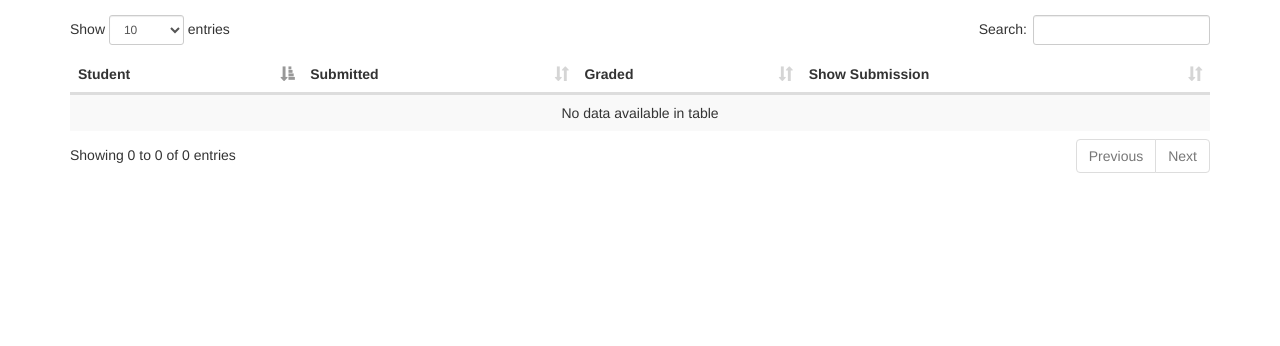
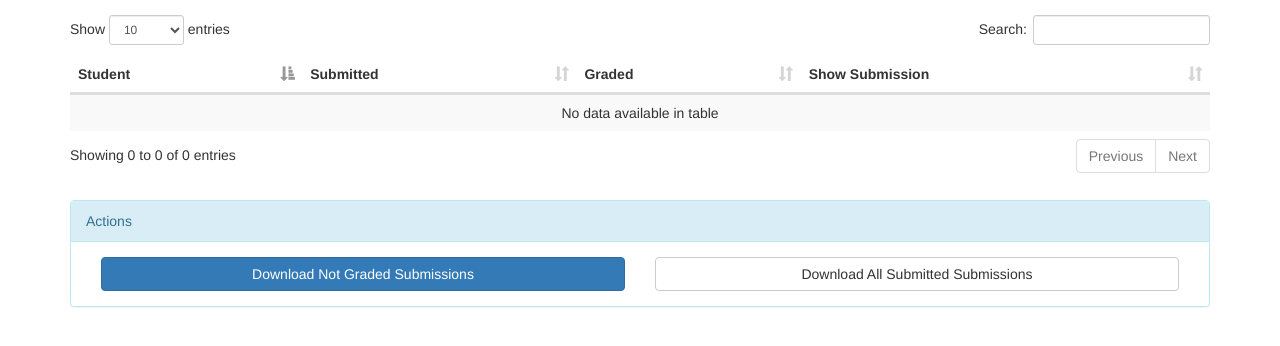
Before and after one commit to mitodl/sga-lti, a Django app: template sga/templates/sga/view_assignment.html in a window 1280 px wide. Shown: the part 132-478 px from the top of the page. Run offline with Django 3.2, Linux system fonts and the light colour scheme; the template is opened without the code that fills it, so the values that code supplies are empty; some libraries are stand-ins or nearby versions.

Commit message:
Download submissions in zip file

```diff
--- a/sga/constants.py
+++ b/sga/constants.py
@@ -16,7 +16,8 @@ class Roles():
     admin = "admin"
 
 def student_submission_file_path(instance, filename):
-    return "student-uploads/{last_name}_{first_name}-{assignment_name}{extension}".format(
+    return "student-uploads/{course_id}/{last_name}_{first_name}-{assignment_name}{extension}".format(
+        course_id=instance.assignment.course.edx_id,
         last_name=instance.student.last_name,
         first_name=instance.student.first_name,
         assignment_name=instance.assignment.name,
@@ -24,7 +25,8 @@ def student_submission_file_path(instance, filename):
     )
 
 def grader_submission_file_path(instance, filename):
-    return "grader-uploads/{last_name}_{first_name}-{assignment_name}{extension}".format(
+    return "grader-uploads/{course_id}/{last_name}_{first_name}-{assignment_name}{extension}".format(
+        course_id=instance.assignment.course.edx_id,
         last_name=instance.student.last_name,
         first_name=instance.student.first_name,
         assignment_name=instance.assignment.name,
--- a/sga/templates/sga/view_assignment.html
+++ b/sga/templates/sga/view_assignment.html
@@ -45,4 +45,26 @@
         {% endfor %}
         </tbody>
     </table>
+
+    <div class="clearfix"></div>
+    <br>
+
+    <div class="panel panel-info">
+        <div class="panel-heading">Actions</div>
+        <div class="panel-body">
+            <div class="col-sm-6">
+                <a href="{% url 'download_not_graded_submissions' assignment_id=assignment.edx_id %}"
+                   class="btn btn-primary btn-block">
+                    Download Not Graded Submissions
+                </a>
+            </div>
+            <br class="visible-xs">
+            <div class="col-sm-6">
+                <a href="{% url 'download_all_submissions' assignment_id=assignment.edx_id %}"
+                   class="btn btn-default btn-block">
+                    Download All Submitted Submissions
+                </a>
+            </div>
+        </div>
+    </div>
 {% endblock %}
--- a/sga/urls.py
+++ b/sga/urls.py
@@ -3,7 +3,8 @@ from django.conf.urls.static import static
 
 from sga.views import index, dev_start, view_submission_as_student, view_student_list, \
     view_assignment, view_submission_as_staff, view_assignment_list, view_student, \
-    view_grader_list, view_grader, unsubmit_submission, change_student_to_grader, change_grader_to_student
+    view_grader_list, view_grader, unsubmit_submission, change_student_to_grader, \
+    change_grader_to_student, download_all_submissions, download_not_graded_submissions
 from sga_lti import settings
 
 
@@ -21,6 +22,8 @@ urlpatterns = [
     url(r'^unsubmit-submission/(?P<assignment_id>\w{0,50})/(?P<student_user_id>[a-zA-Z0-9-_]{0,50})$', unsubmit_submission, name="unsubmit_submission"),
     url(r'^change-student-to-grader/(?P<student_user_id>[a-zA-Z0-9-_]{0,50})$', change_student_to_grader, name="change_student_to_grader"),
     url(r'^change-grader-to-student/(?P<grader_user_id>[a-zA-Z0-9-_]{0,50})$', change_grader_to_student, name="change_grader_to_student"),
+    url(r'^download-all-submissions/(?P<assignment_id>\w{0,50})$', download_all_submissions, name="download_all_submissions"),
+    url(r'^download-not-graded-submissions/(?P<assignment_id>\w{0,50})$', download_not_graded_submissions, name="download_not_graded_submissions"),
 ]
 
 if settings.DEVELOPMENT:
```
Also changed, not shown: sga/backend/downloads.py (added, +18 -0 lines), sga/views.py (+30 -1 lines).
